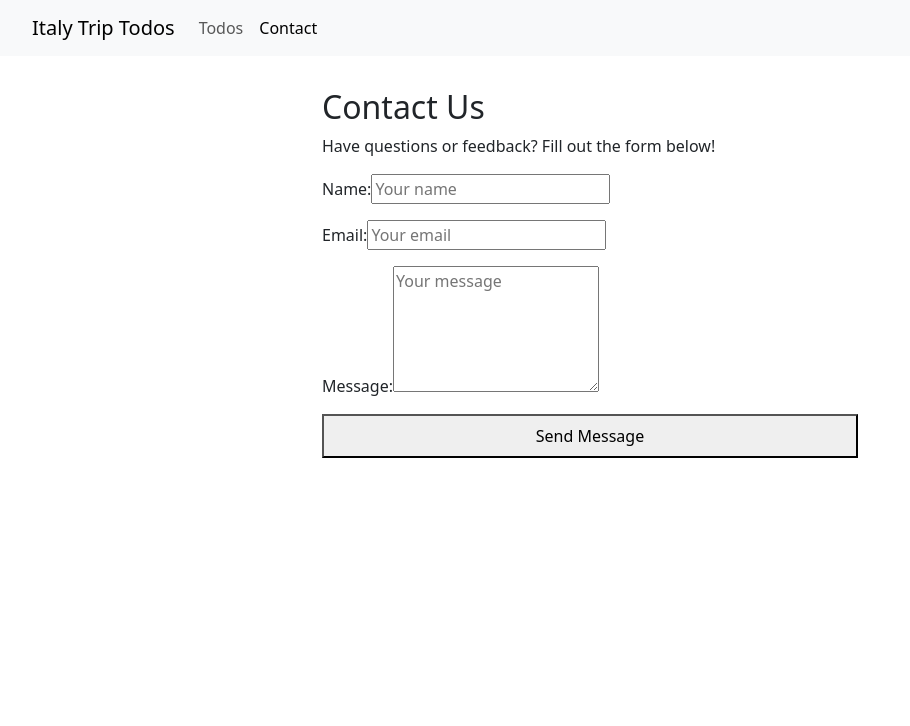
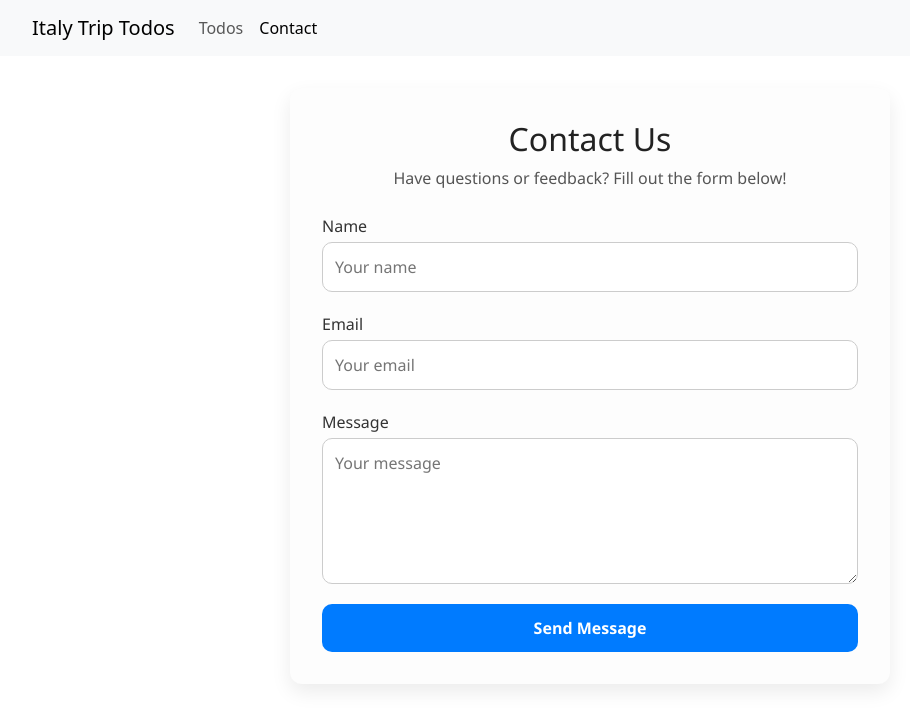
Before and after one commit to HazelStack/italy-trip-todos, a React (Create React App) app: page /contact in a window 1280 px wide. Shown: the top 726 px of the page, without its empty margins (50-960 px from the left). Built offline with nearby package versions, Linux system fonts and the light colour scheme.

Commit message:
style-contact-form

```diff
--- a/src/pages/Contact.jsx
+++ b/src/pages/Contact.jsx
@@ -1,4 +1,5 @@
 import React, { useState } from "react";
+import '../styles/Contact.css';
 
 const Contact = () => {
   const [formData, setFormData] = useState({
@@ -10,6 +11,7 @@ const Contact = () => {
   const [isSubmitted, setIsSubmitted] = useState(false);
 
   const handleChange = (e) => {
+    setIsSubmitted(false);
     const { name, value } = e.target;
     setFormData((prevData) => ({
       ...prevData,
@@ -25,25 +27,21 @@ const Contact = () => {
   };
 
   return (
-    <div
-      className="contact-page"
-      style={{ maxWidth: "600px", margin: "0 auto", padding: "2rem" }}
-    >
-      <h2>Contact Us</h2>
-      <p>Have questions or feedback? Fill out the form below!</p>
+    <div className="contact-page">
+      <h2 className="contact-title">Contact Us</h2>
+      <p className="contact-description">
+        Have questions or feedback? Fill out the form below!
+      </p>
 
       {isSubmitted && (
-        <p style={{ color: "green", marginBottom: "1rem" }}>
+        <p className="success-message">
           Thanks for reaching out! I’ll get back to you soon 😊
         </p>
       )}
 
-      <form
-        onSubmit={handleSubmit}
-        style={{ display: "flex", flexDirection: "column", gap: "1rem" }}
-      >
-        <label>
-          Name:
+      <form className="contact-form" onSubmit={handleSubmit}>
+        <label className="contact-label">
+          Name
           <input
             type="text"
             name="name"
@@ -54,8 +52,8 @@ const Contact = () => {
           />
         </label>
 
-        <label>
-          Email:
+        <label className="contact-label">
+          Email
           <input
             type="email"
             name="email"
@@ -66,8 +64,8 @@ const Contact = () => {
           />
         </label>
 
-        <label>
-          Message:
+        <label className="contact-label">
+          Message
           <textarea
             name="message"
             value={formData.message}
@@ -78,7 +76,7 @@ const Contact = () => {
           />
         </label>
 
-        <button type="submit" style={{ padding: "0.5rem 1rem", cursor: "pointer" }}>
+        <button type="submit" className="submit-btn">
           Send Message
         </button>
       </form>
--- /dev/null
+++ b/src/styles/Contact.css
@@ -0,0 +1,114 @@
+/* Container */
+.contact-page {
+  max-width: 600px;
+  margin: 2rem auto;
+  padding: 2rem;
+  font-family: "Segoe UI", Tahoma, Geneva, Verdana, sans-serif;
+  background-color: #fdfdfd;
+  border-radius: 12px;
+  box-shadow: 0 8px 20px rgba(0, 0, 0, 0.08);
+  transition: transform 0.2s ease;
+}
+
+.contact-page:hover {
+  transform: translateY(-2px);
+}
+
+/* Title and description */
+.contact-title {
+  font-size: 2rem;
+  margin-bottom: 0.5rem;
+  color: #222;
+  text-align: center;
+}
+
+.contact-description {
+  font-size: 1rem;
+  margin-bottom: 1.5rem;
+  color: #555;
+  text-align: center;
+}
+
+/* Success message */
+.success-message {
+  color: #28a745;
+  margin-bottom: 1rem;
+  font-weight: 500;
+  text-align: center;
+  animation: fadeIn 0.5s ease-in-out;
+}
+
+/* Form layout */
+.contact-form {
+  display: flex;
+  flex-direction: column;
+  gap: 1.25rem;
+}
+
+/* Labels */
+.contact-label {
+  display: flex;
+  flex-direction: column;
+  font-weight: 500;
+  color: #333;
+}
+
+/* Inputs and textarea */
+.contact-form input,
+.contact-form textarea {
+  padding: 0.75rem;
+  margin-top: 0.25rem;
+  border: 1px solid #ccc;
+  border-radius: 10px;
+  font-size: 1rem;
+  outline: none;
+  transition: border-color 0.3s ease, box-shadow 0.3s ease;
+}
+
+.contact-form input:focus,
+.contact-form textarea:focus {
+  border-color: #007bff;
+  box-shadow: 0 0 6px rgba(0, 123, 255, 0.3);
+}
+
+/* Button */
+.submit-btn {
+  padding: 0.75rem 1.25rem;
+  background-color: #007bff;
+  color: white;
+  font-size: 1rem;
+  font-weight: 600;
+  border: none;
+  border-radius: 10px;
+  cursor: pointer;
+  transition: background-color 0.3s ease, transform 0.2s ease;
+}
+
+.submit-btn:hover {
+  background-color: #0056b3;
+  transform: translateY(-2px);
+}
+
+/* Responsive for small screens */
+@media (max-width: 480px) {
+  .contact-page {
+    padding: 1rem;
+    margin: 1rem;
+  }
+
+  .contact-title {
+    font-size: 1.5rem;
+  }
+}
+
+/* Animations */
+@keyframes fadeIn {
+  from {
+    opacity: 0;
+    transform: translateY(-6px);
+  }
+  to {
+    opacity: 1;
+    transform: translateY(0);
+  }
+}
```
